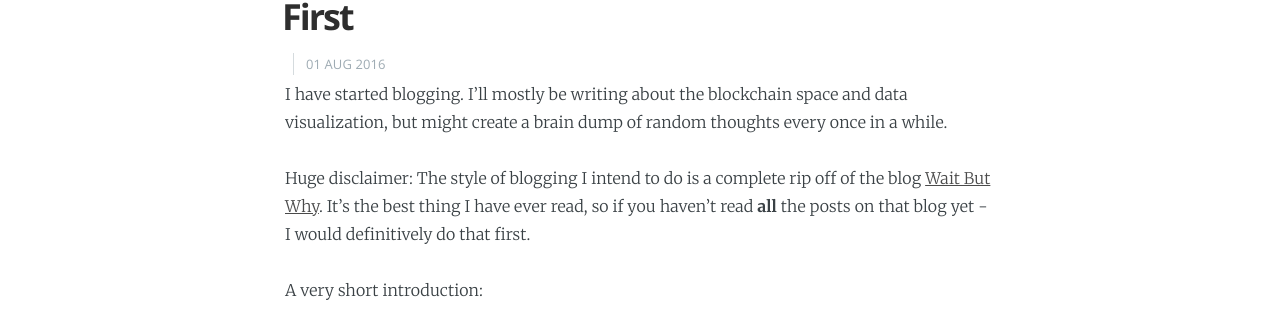
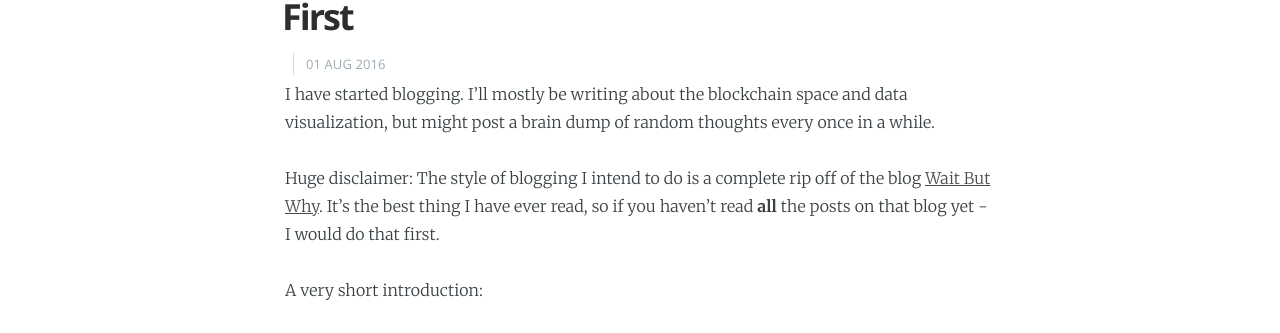
Before and after one commit to wrode/Blog, a Jekyll site: the page built from _posts/2016-08-01-First.md, in a window 1280 px wide. Shown: the part 182-515 px from the top of the page. Built offline with Jekyll 4.4.1, drawn with Linux system fonts in a browser that asks for light colours; comment, search, counter and statistics services are not loaded.

Commit message:
Small update to "first"

```diff
--- a/_posts/2016-08-01-First.md
+++ b/_posts/2016-08-01-First.md
@@ -3,9 +3,9 @@ layout: post
 title: First
 ---
 
-I have started blogging. <!--more--> I'll mostly be writing about the blockchain space and data visualization, but might create a brain dump of random thoughts every once in a while.
+I have started blogging. <!--more--> I'll mostly be writing about the blockchain space and data visualization, but might post a brain dump of random thoughts every once in a while.
 
-Huge disclaimer: The style of blogging I intend to do is a complete rip off of the blog [Wait But Why](http://waitbutwhy.com/). It's the best thing I have ever read, so if you haven’t read **all** the posts on that blog yet - I would definitively do that first.
+Huge disclaimer: The style of blogging I intend to do is a complete rip off of the blog [Wait But Why](http://waitbutwhy.com/). It's the best thing I have ever read, so if you haven’t read **all** the posts on that blog yet - I would do that first.
 
 A very short introduction:
 
```
